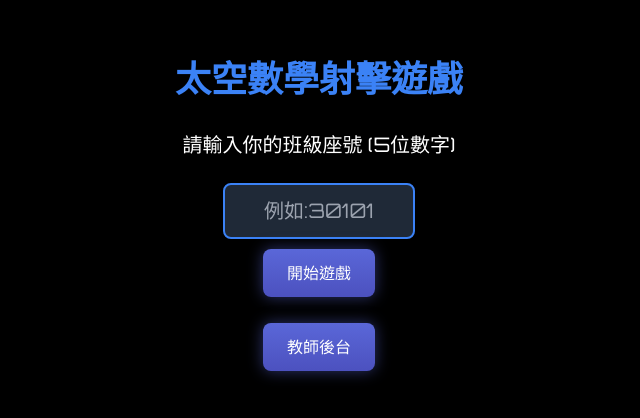
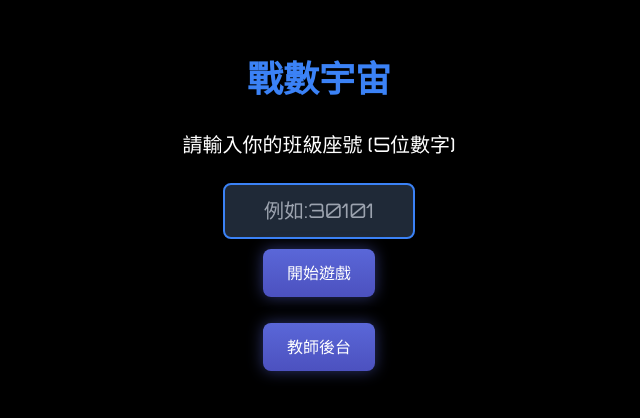
Before and after one commit to chses1/space-shooter2, a website with bundled scripts: page public/index.html in a window 1280 px wide. Shown: the part 180-598 px from the top of the page, without its empty margins (321-961 px from the left). Built offline with nearby package versions, Linux system fonts and the light colour scheme; files whose address does not match are found by name.

Commit message:
修改站名

```diff
--- a/public/index.html
+++ b/public/index.html
@@ -7,7 +7,7 @@
     content="width=device-width,
                initial-scale=1.0,
                viewport-fit=cover">
-    <title>太空數學射擊遊戲</title>
+    <title>戰數宇宙</title>
     <script src="https://cdn.tailwindcss.com"></script>
     <script src="https://cdn.jsdelivr.net/npm/papaparse@5.3.2/papaparse.min.js"></script>
 
@@ -508,7 +508,7 @@
         </div>
 
         <div id="loginScreen" class="screen">
-            <h1 class="text-4xl font-bold mb-8 text-center text-blue-500">太空數學射擊遊戲</h1>
+            <h1 class="text-4xl font-bold mb-8 text-center text-blue-500">戰數宇宙</h1>
             <p class="text-xl mb-6">請輸入你的班級座號 (5位數字)</p>
             <input type="text" id="studentIdInput" maxlength="5" placeholder="例如:30101" pattern="[0-9]{5}" inputmode="numeric" class="bg-gray-800 text-white border-2 border-blue-500 rounded-lg p-3 text-center text-xl w-48">
             <button id="loginBtn" class="btn text-base">開始遊戲</button>
```
